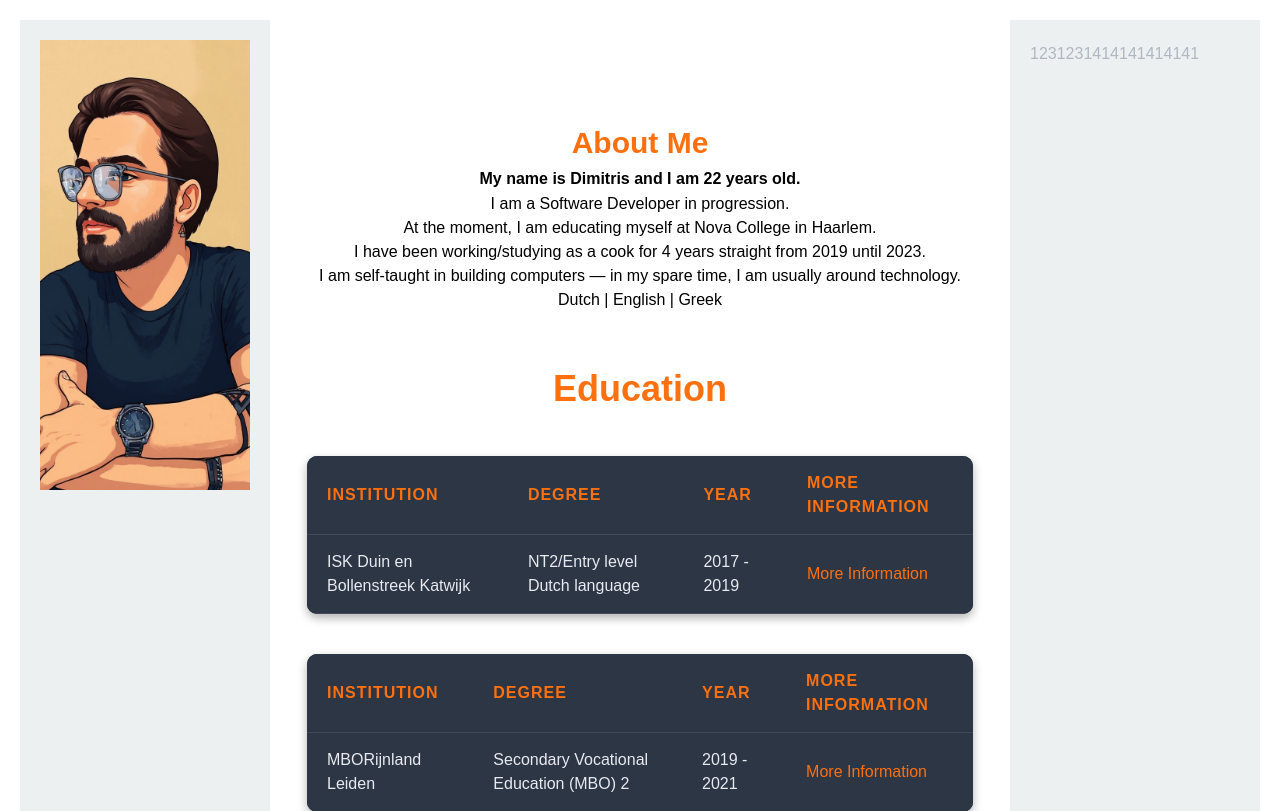
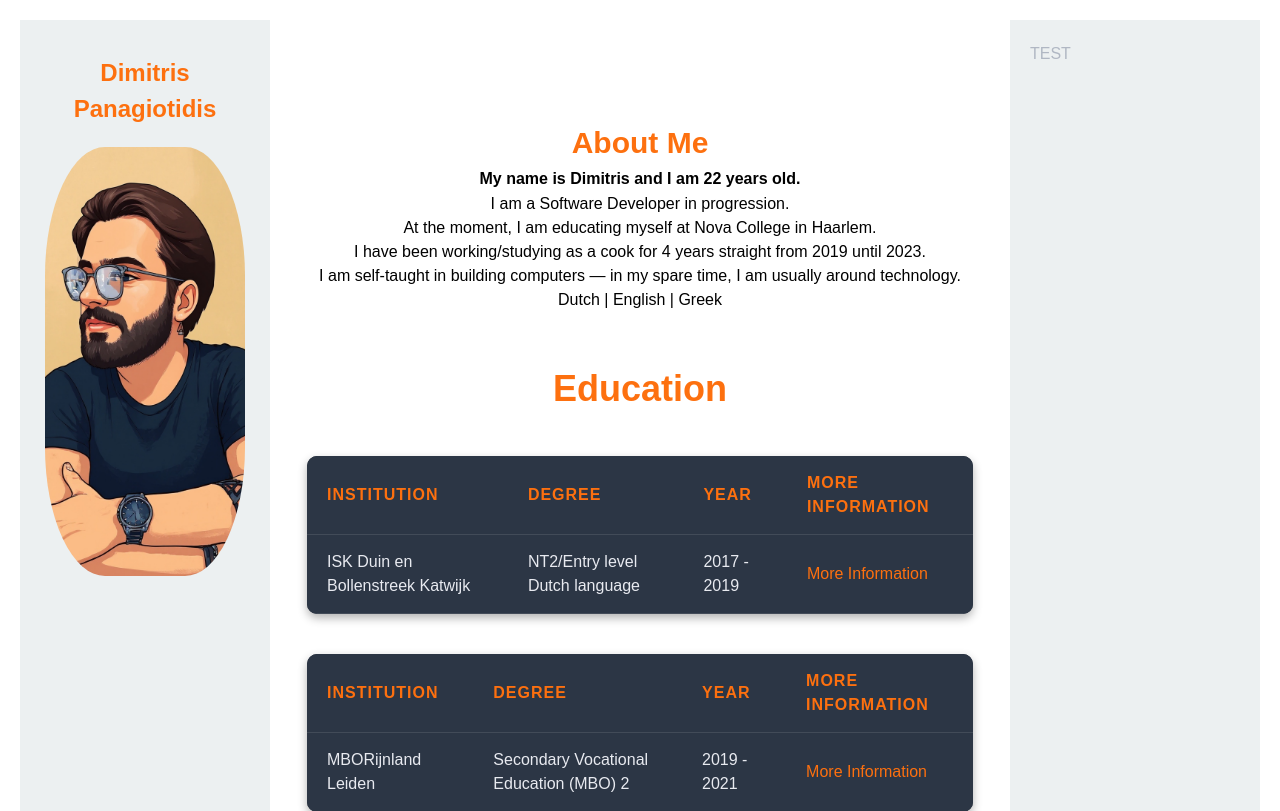
Before and after one commit to DimitriosPanagiotidis/Portfolio, a PHP site: page / in a window 1280 px wide. Shown: the part 70-881 px from the top of the page. Run offline with PHP 8.4, Linux system fonts and the light colour scheme; data comes from the database, SQL or seed files in the repository; data that the repository does not hold is empty.

Commit message:
Changed syntax on index and styling

```diff
--- a/www/index.php
+++ b/www/index.php
@@ -27,12 +27,15 @@ $educations = mysqli_fetch_all($result, MYSQLI_ASSOC);
             <!-- NAVBAR -->
             <h1>Dimitrios Panagiotidis</h1>
             <?php include 'navbar.php' ?>
-            <!-- END OF NAVBAR -->
+
         </header>
+        <!-- LEFT SIDE BAR -->
         <div class="content">
             <aside class="sidebar-left">
+                <h1>Dimitris Panagiotidis</h1>
                 <img src="./images/Dimitris_cartoon.png" alt="Dimitris Panagiotidis">
             </aside>
+
             <main class="intro">
                 <!-- BEGIN OF ABOUT ME  -->
                 <section id="about" class="about">
@@ -48,7 +51,7 @@ $educations = mysqli_fetch_all($result, MYSQLI_ASSOC);
                         </ul>
                     </article>
                 </section>
-                <!-- END OF ABOUT ME -->
+
 
                 <!-- BEGIN OF EDUCATION -->
                 <section id="education" class="education">
@@ -71,9 +74,9 @@ $educations = mysqli_fetch_all($result, MYSQLI_ASSOC);
                     <?php endforeach; ?>
                 </section>
             </main>
-
+                    <!--RIGHT SIDEBAR  -->
             <aside class="sidebar-right">
-                <p>1231231414141414141</p>
+                <p>TEST</p>
             </aside>
         </div>
         <footer>
--- a/www/style.css
+++ b/www/style.css
@@ -1,28 +1,29 @@
 html {
   scroll-behavior: smooth;
 }
-h1, h2, h3 {
-  color: #E8EAF0;
+h1,
+h2,
+h3 {
+  color: #e8eaf0;
 }
 p {
-  color: #B0B7C3;
+  color: #b0b7c3;
   line-height: 1.7;
 }
 
-
-body{
-    background-color: #2C3645;
-    margin: 0;
-    padding: 0;
-    font-family: Arial, Helvetica, sans-serif;
+body {
+  background-color: #2c3645;
+  margin: 0;
+  padding: 0;
+  font-family: Arial, Helvetica, sans-serif;
 }
 
-.container{
+.container {
   display: flex;
   flex-direction: column;
   min-height: 100vh;
 }
-.content{
+.content {
   display: flex;
   flex: 1;
   padding: 20px;
@@ -33,10 +34,10 @@ body{
 nav {
   display: flex;
   justify-content: space-between; /* Spread nav sections and socials */
-  align-items: center;            /* Vertically center items */
+  align-items: center; /* Vertically center items */
   text-align: center;
   padding: 25px;
-  background-color: #2C3645;
+  background-color: #2c3645;
   box-shadow: 0 4px 8px 0 rgba(0, 0, 0, 0.2), 0 6px 20px 0 rgba(0, 0, 0, 0.19);
 }
 
@@ -44,20 +45,20 @@ nav ul {
   display: flex;
   gap: 20px;
   padding: 20px;
-  margin: 0 auto;                /* Center horizontally */
-  flex: 1;                       /* Take available space */
-  justify-content: center;       /* Center nav items */
+  margin: 0 auto; /* Center horizontally */
+  flex: 1; /* Take available space */
+  justify-content: center; /* Center nav items */
 }
 
 nav ul li {
   list-style-type: none;
 }
-nav a{
+nav a {
   text-decoration: none;
-  color: #E8EAF0;
+  color: #e8eaf0;
   transition: background 0.3s;
 }
-nav a:hover{
+nav a:hover {
   color: #fd700f;
 }
 
@@ -66,7 +67,7 @@ header.header {
   justify-content: space-between;
   height: 70px;
 }
-header.header h1{
+header.header h1 {
   font-weight: 800;
   margin-left: 15px;
   margin-top: 10px;
@@ -76,9 +77,9 @@ header.header h1{
   display: flex;
   gap: 10px;
   padding-right: 20px;
-  margin-left: 0;                /* Remove auto margin */
+  margin-left: 0; /* Remove auto margin */
 }
-.socials img{
+.socials img {
   width: 30px;
   height: auto;
   cursor: pointer;
@@ -88,7 +89,7 @@ header.header h1{
 
 /* INDEX PAGE */
 .sidebar-left,
-.sidebar-right{
+.sidebar-right {
   flex-grow: 0;
   flex-shrink: 0;
   flex-basis: 250px;
@@ -96,41 +97,52 @@ header.header h1{
   padding: 20px;
 }
 
-.intro{
+.sidebar-left h1 {
+  text-align: center;
+  font-size: 24px;
+  color: #fd700f;
+  margin-top: 15px;
+}
+.sidebar-left img {
+  width: 200px;
+  height: auto;
+  border-radius: 30%;
+  display: block;
+  margin: 20px auto;
+}
+
+.intro {
   display: flex;
   flex-direction: column;
   flex: 1;
   text-align: center;
   margin-top: 100px;
 }
-.intro img{
+.intro img {
   width: 300px;
   height: auto;
 }
-.intro h1{
+.intro h1 {
   font-size: 40px;
 }
-.intro h2{
+.intro h2 {
   font-size: 30px;
 }
 
 /* END OF INDEX PAGE */
 
-
-
 /* ABOUT PAGE */
-.about article h2{
-    color: #fd700f;
+.about article h2 {
+  color: #fd700f;
 }
-.about article p{
+.about article p {
   color: black;
   font-weight: 600;
 }
 
-.about li{
+.about li {
   list-style-type: none;
 }
-
 
 /* END OF ABOUT PAGE */
 
@@ -140,21 +152,22 @@ header.header h1{
   width: 90%;
   margin: 40px auto;
   border-collapse: collapse;
-  background-color: #242D3A;
-  color: #E8EAF0;
+  background-color: #242d3a;
+  color: #e8eaf0;
   box-shadow: 0 4px 10px rgba(0, 0, 0, 0.3);
   border-radius: 10px;
   overflow: hidden;
   font-size: 16px;
 }
 
-.education th, td {
+.education th,
+td {
   padding: 15px 20px;
   text-align: left;
 }
 
 .education th {
-  background-color: #2C3645;
+  background-color: #2c3645;
   color: #fd700f;
   font-weight: bold;
   text-transform: uppercase;
@@ -168,17 +181,17 @@ header.header h1{
 }
 
 .education tr:nth-child(even) {
-  background-color: #2C3645;
+  background-color: #2c3645;
 }
 
 .education tr:hover {
-  background-color: #3A4658;
+  background-color: #3a4658;
   transition: background-color 0.3s ease;
 }
 
 .education caption {
   caption-side: top;
-  color: #B0B7C3;
+  color: #b0b7c3;
   font-size: 18px;
   padding: 10px;
 }
@@ -198,26 +211,20 @@ header.header h1{
   font-size: 36px;
 }
 
-
 /* END OF EDUCATION */
 
-
 /* SKILLS PAGE */
-
 
 /* END OF SKILLS */
 
 /* CONTACT PAGE */
 
-
-
 /* END OF CONTACT PAGE */
-
 
 /* FOOTER */
 footer.footer {
-  background-color: #242D3A;
-  color: #B0B7C3;
+  background-color: #242d3a;
+  color: #b0b7c3;
   text-align: center;
   padding: 20px;
   height: 80px;
```
